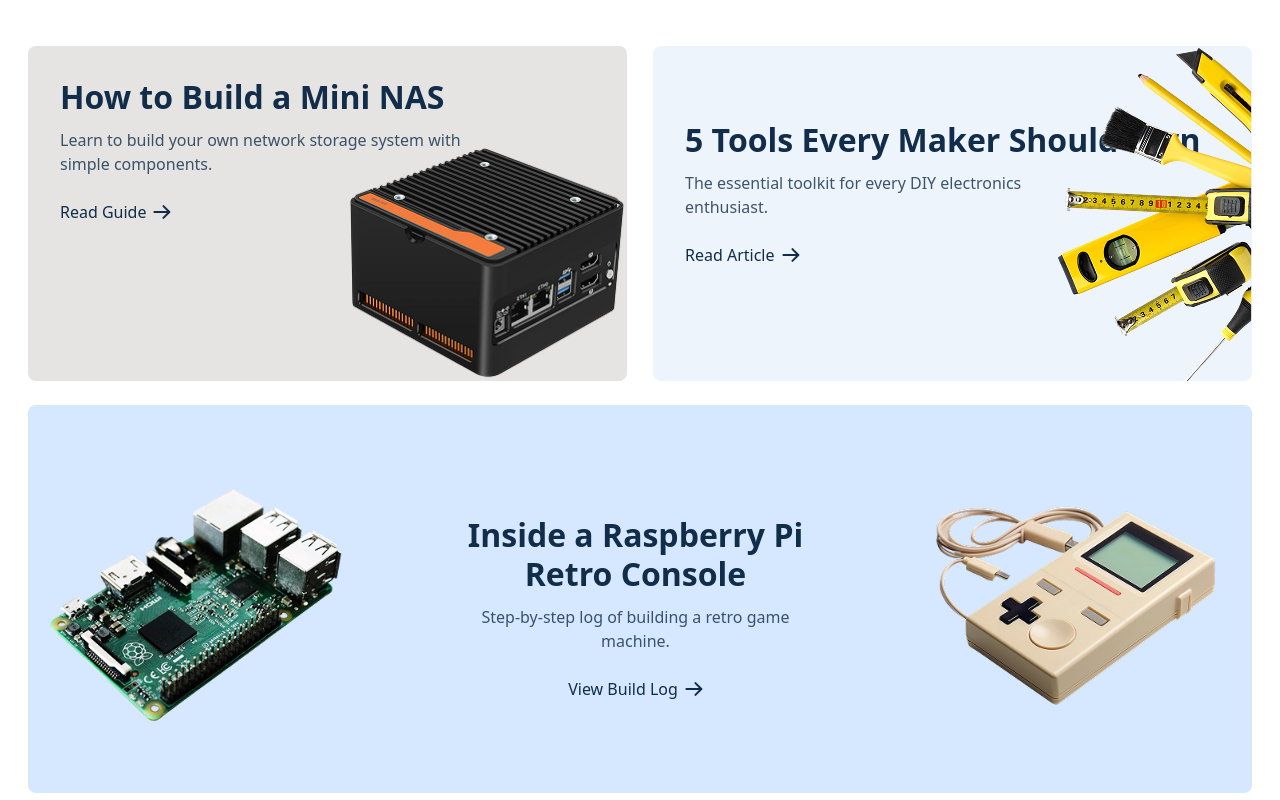
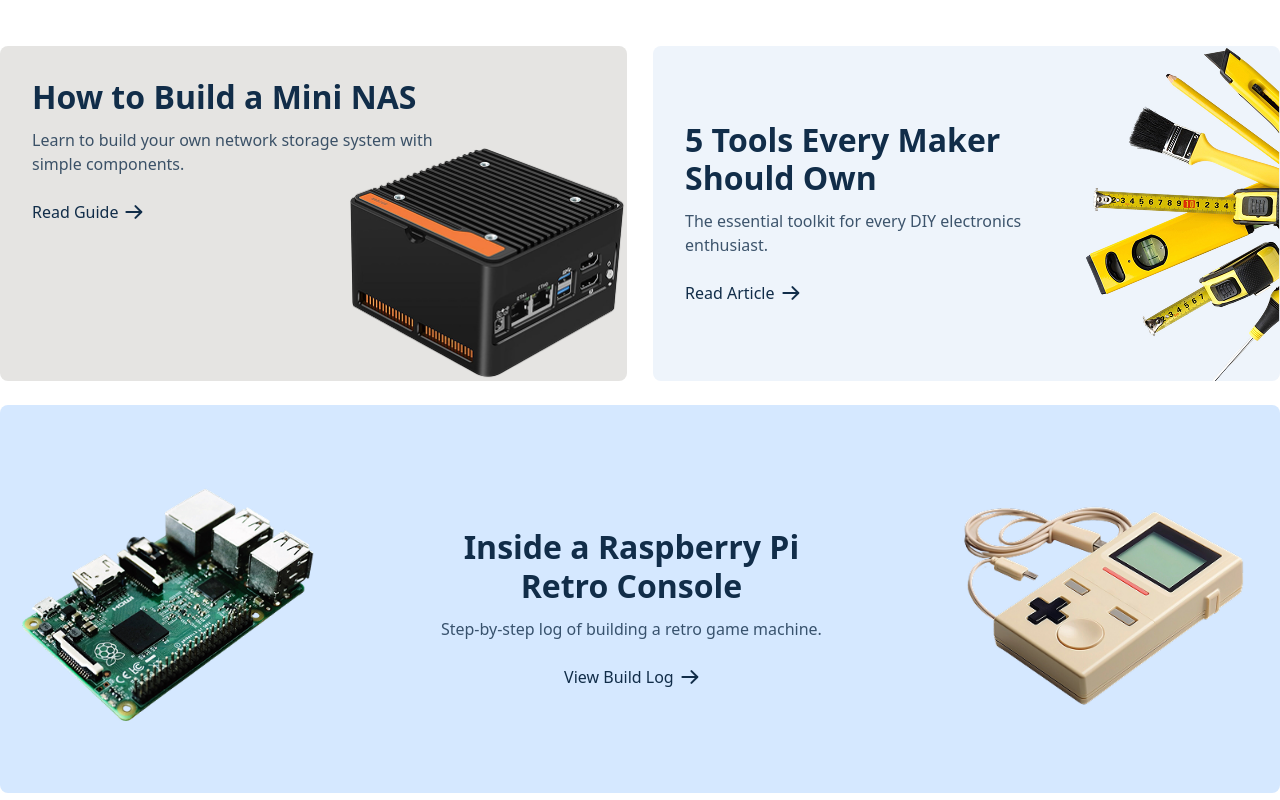
Before and after one commit to jatin-rajput563/Sakroob-test, a React (Vite) app: page /home in a window 1280 px wide. Shown: the part 3280-4080 px from the top of the page. Built offline with nearby package versions, Linux system fonts and the light colour scheme; sample sign-in values are in the browser's storage.

Commit message:
blog-complete

```diff
--- a/src/components/Blog.jsx
+++ b/src/components/Blog.jsx
@@ -9,7 +9,7 @@
 const Blog = () => {
   return (
     <>
-      <div className="flex justify-center items-center px-6 sm:px-7 mt-[132px]">
+      <div className="flex justify-center items-center pt-[132px]">
         <div className="max-w-[1386px] mx-auto w-full">
           <Heading
             headClass="max-w-[700px] mx-auto"
@@ -51,10 +51,9 @@
                 src={blogPageImg5}
                 alt="five tools img"
               />
-              <Heading
-                headClass="!text-[32px] !text-left "
-                headText="5 Tools Every Maker Should Own"
-              />
+              <p className="text-[32px] leading-[120%] !text-left max-w-[360px] font-bold text-[#112D49]">
+                5 Tools Every Maker Should Own
+              </p>
               <p className="opacity-80 max-sm:text-sm text-[#112D49] leading-[150%] max-w-[407px] pt-2 sm:pt-3">
                 The essential toolkit for every DIY electronics enthusiast.
               </p>
@@ -82,7 +81,7 @@
             />
             <div className="px-3.5">
               <Heading
-                headClass="!text-[32px]"
+                headClass="!text-[32px] max-w-[407px]"
                 headText="Inside a Raspberry Pi Retro Console"
               />
               <p className="opacity-80 text-[#112D49] max-sm:max-w-[260px] max-sm:text-sm leading-[150%] max-w-[410px] mx-auto pt-2 sm:pt-3 text-center">
```
